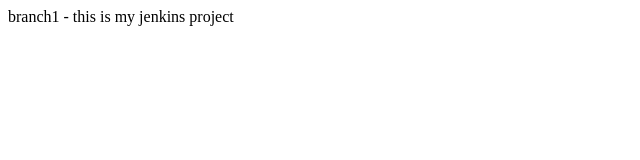
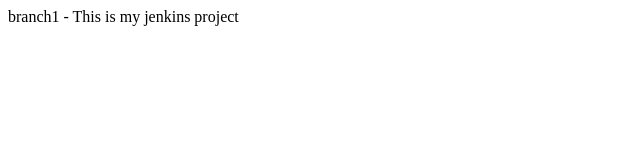
Before and after one commit to kapilkumaria/jenkinsproject, a plain HTML site: page index2.html in a window 1280 px wide. Shown: the full height of the page, 0-640 px from the left. Drawn offline with Linux system fonts and the light colour scheme.

Commit message:
chenages to index2.html

```diff
--- a/index2.html
+++ b/index2.html
@@ -1,5 +1,5 @@
 <HTML>
 <BODY>
-branch1 - this is my jenkins project
+branch1 - This is my jenkins project
 </BODY>
 </HTML>
```
